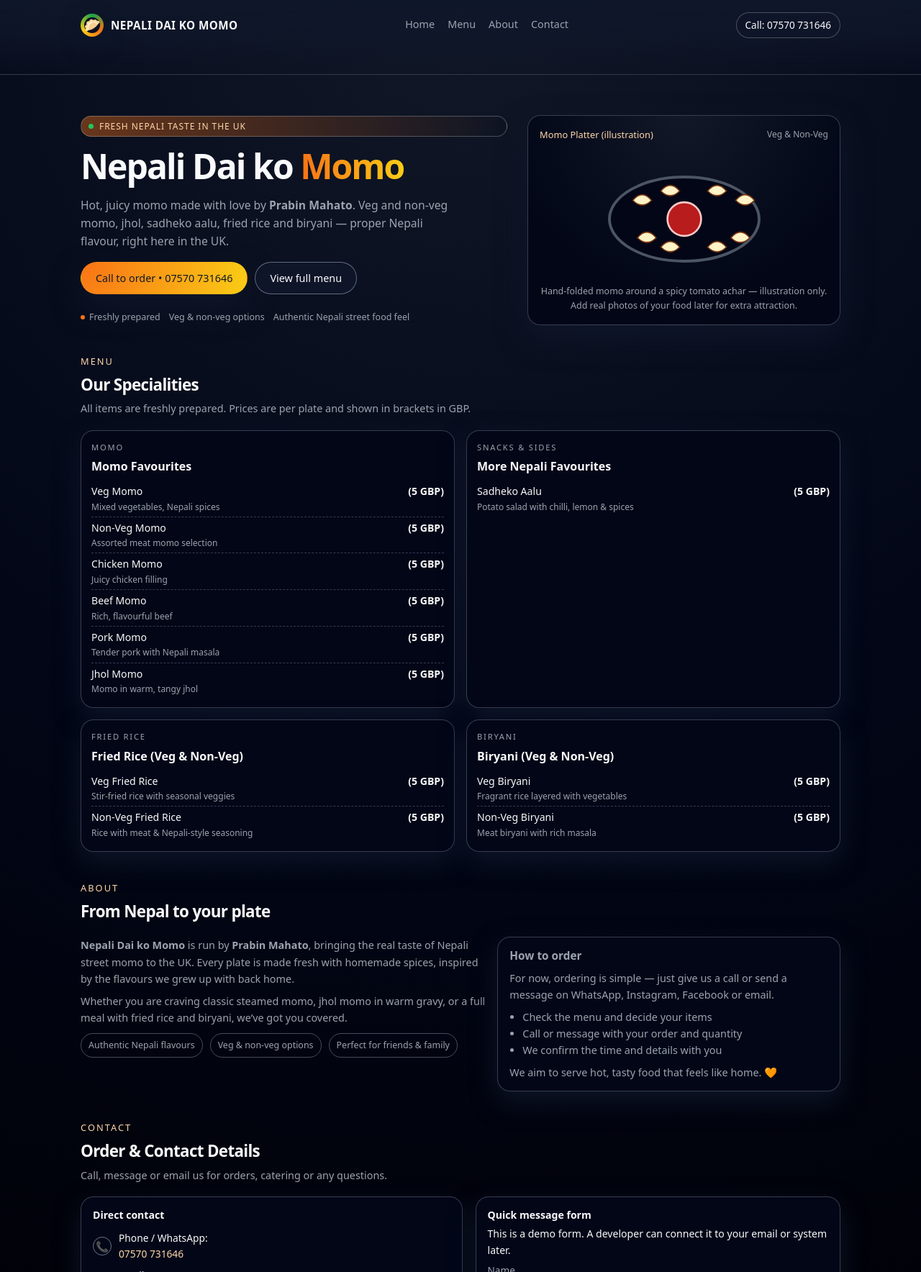
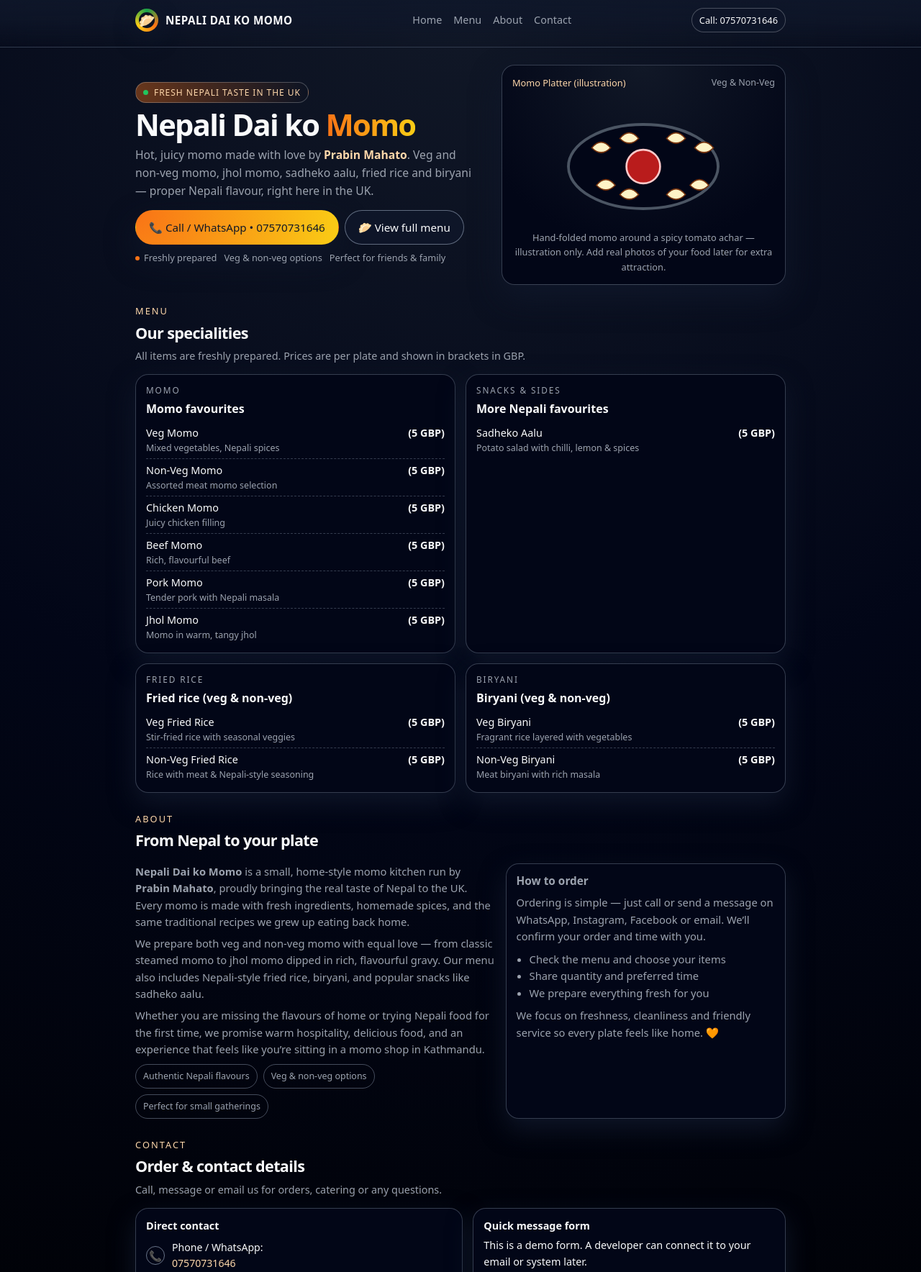
Before and after one commit to prabinsingh9824-hue/nepalidaikomomo, a plain HTML site: page index.html in a window 1280 px wide. Shown: the part 9-1777 px from the top of the page at 72% size. Drawn offline with Linux system fonts and the light colour scheme.

Commit message:
Update index.html

```diff
--- a/index.html
+++ b/index.html
@@ -6,7 +6,7 @@
   <meta name="viewport" content="width=device-width, initial-scale=1" />
   <meta
     name="description"
-    content="Nepali Dai ko Momo - fresh, homemade Nepali momo, biryani and fried rice in the UK. Veg & non-veg options."
+    content="Nepali Dai ko Momo by Prabin Mahato – authentic veg & non-veg Nepali momo, jhol momo, fried rice and biryani in the UK."
   />
   <style>
     :root {
@@ -48,20 +48,26 @@
       text-decoration: none;
     }
 
+    main {
+      padding-bottom: 40px;
+    }
+
     .page {
-      max-width: 1120px;
+      max-width: 960px;
       margin: 0 auto;
-      padding: 16px clamp(16px, 4vw, 32px) 40px;
+      padding: 12px clamp(14px, 4vw, 28px);
     }
+
+    /* HEADER / NAV */
 
     header {
       position: sticky;
       top: 0;
-      z-index: 10;
+      z-index: 20;
       backdrop-filter: blur(18px);
       background: linear-gradient(
           to bottom,
-          rgba(15, 23, 42, 0.95),
+          rgba(15, 23, 42, 0.96),
           rgba(15, 23, 42, 0.75),
           transparent
         ),
@@ -73,8 +79,8 @@
       display: flex;
       align-items: center;
       justify-content: space-between;
-      gap: 16px;
-      padding-block: 10px;
+      gap: 12px;
+      padding-block: 8px;
     }
 
     .brand {
@@ -87,13 +93,7 @@
       width: 32px;
       height: 32px;
       border-radius: 50%;
-      background: conic-gradient(
-        from 120deg,
-        #f97316,
-        #facc15,
-        #16a34a,
-        #f97316
-      );
+      background: conic-gradient(from 120deg, #f97316, #facc15, #16a34a, #f97316);
       display: flex;
       align-items: center;
       justify-content: center;
@@ -120,14 +120,14 @@
 
     .nav-links {
       display: none;
-      gap: 18px;
+      gap: 16px;
       font-size: 0.9rem;
       color: var(--text-muted);
     }
 
     .nav-links a {
       position: relative;
-      padding-bottom: 3px;
+      padding-bottom: 2px;
     }
 
     .nav-links a::after {
@@ -144,24 +144,21 @@
     .nav-links a:hover {
       color: var(--text-main);
     }
+
     .nav-links a:hover::after {
       width: 100%;
     }
 
-    .nav-phone {
-      font-size: 0.85rem;
-      padding: 6px 12px;
-      border-radius: var(--radius-pill);
-      border: 1px solid rgba(248, 250, 252, 0.25);
-      background: rgba(15, 23, 42, 0.9);
+    .nav-call {
       display: none;
     }
 
     .nav-toggle {
       border-radius: var(--radius-pill);
-      padding: 6px 12px;
-      border: 1px solid rgba(148, 163, 184, 0.5);
+      padding: 6px 10px;
+      border: 1px solid rgba(148, 163, 184, 0.55);
       background: rgba(15, 23, 42, 0.96);
+      color: var(--text-main);
       display: inline-flex;
       align-items: center;
       gap: 6px;
@@ -177,15 +174,15 @@
       display: none;
       flex-direction: column;
       gap: 6px;
-      padding: 10px 14px 14px;
+      padding: 8px 10px 10px;
       border-radius: var(--radius-md);
       border: 1px solid rgba(148, 163, 184, 0.4);
-      margin-bottom: 8px;
+      margin-bottom: 6px;
       background: radial-gradient(circle at top, #020617 0, #020617 60%);
     }
 
     .nav-mobile a {
-      font-size: 0.9rem;
+      font-size: 0.92rem;
       color: var(--text-muted);
       padding-block: 4px;
     }
@@ -201,34 +198,31 @@
       .nav-toggle {
         display: none;
       }
-      .nav-phone {
+      .nav-call {
         display: inline-flex;
+        font-size: 0.8rem;
+        padding: 6px 10px;
+        border-radius: var(--radius-pill);
+        border: 1px solid rgba(248, 250, 252, 0.25);
+        background: rgba(15, 23, 42, 0.9);
       }
-    }
-
-    main {
-      padding-top: 16px;
     }
 
     /* HERO */
 
     .hero {
+      margin-top: 8px;
       display: grid;
-      grid-template-columns: minmax(0, 1.4fr);
-      gap: 28px;
+      grid-template-columns: minmax(0, 1fr);
+      gap: 18px;
       align-items: center;
     }
 
     @media (min-width: 900px) {
       .hero {
-        grid-template-columns: minmax(0, 1.5fr) minmax(0, 1.1fr);
+        grid-template-columns: minmax(0, 1.1fr) minmax(0, 0.9fr);
+        gap: 26px;
       }
-    }
-
-    .hero-text {
-      display: flex;
-      flex-direction: column;
-      gap: 16px;
     }
 
     .tagline {
@@ -253,9 +247,10 @@
     }
 
     .hero-title {
-      font-size: clamp(2.1rem, 3.1vw + 1.3rem, 3rem);
+      font-size: clamp(2rem, 3.1vw + 1.2rem, 2.6rem);
       letter-spacing: -0.04em;
-      line-height: 1.05;
+      line-height: 1.1;
+      margin-top: 8px;
     }
 
     .hero-title span {
@@ -267,24 +262,30 @@
     .hero-subtitle {
       font-size: 0.98rem;
       color: var(--text-muted);
-      max-width: 32rem;
+      margin-top: 6px;
+    }
+
+    .hero-subtitle strong {
+      color: var(--accent-soft);
+      font-weight: 600;
     }
 
     .hero-cta {
+      margin-top: 14px;
       display: flex;
-      flex-wrap: wrap;
-      gap: 10px;
-      align-items: center;
+      flex-direction: column;
+      gap: 8px;
     }
 
     .btn {
       border-radius: var(--radius-pill);
-      padding: 10px 20px;
+      padding: 11px 18px;
       border: 1px solid transparent;
-      font-size: 0.9rem;
+      font-size: 0.95rem;
       cursor: pointer;
       display: inline-flex;
       align-items: center;
+      justify-content: center;
       gap: 8px;
       transition: 160ms ease-out;
       text-decoration: none;
@@ -310,13 +311,29 @@
       background: #020617;
     }
 
+    @media (min-width: 480px) {
+      .hero-cta {
+        flex-direction: row;
+        flex-wrap: wrap;
+      }
+      .btn {
+        width: auto;
+      }
+    }
+
+    @media (max-width: 479px) {
+      .btn {
+        width: 100%;
+      }
+    }
+
     .hero-meta {
       display: flex;
       flex-wrap: wrap;
-      gap: 12px;
-      font-size: 0.78rem;
+      gap: 10px;
+      font-size: 0.8rem;
       color: var(--text-muted);
-      margin-top: 6px;
+      margin-top: 8px;
     }
 
     .hero-meta span {
@@ -332,14 +349,13 @@
       background: var(--accent);
     }
 
-    /* FOOD SVG "DIAGRAM" */
-
     .hero-plate {
       border-radius: var(--radius-lg);
       border: 1px solid var(--border-subtle);
       background: radial-gradient(circle at top, #111827 0, #020617 70%);
-      padding: 16px;
+      padding: 14px;
       box-shadow: var(--shadow-soft);
+      margin-top: 4px;
     }
 
     .hero-plate-header {
@@ -347,7 +363,7 @@
       justify-content: space-between;
       font-size: 0.8rem;
       color: var(--text-muted);
-      margin-bottom: 10px;
+      margin-bottom: 8px;
     }
 
     .hero-plate-title {
@@ -358,24 +374,24 @@
     .food-svg {
       width: 100%;
       max-width: 260px;
-      margin: 0 auto 6px;
+      margin: 0 auto 4px;
       display: block;
     }
 
     .hero-plate-caption {
       text-align: center;
-      font-size: 0.78rem;
+      font-size: 0.8rem;
       color: var(--text-muted);
     }
 
     /* SECTIONS */
 
     section {
-      margin-top: 40px;
+      margin-top: 26px;
     }
 
     .section-heading {
-      margin-bottom: 18px;
+      margin-bottom: 14px;
     }
 
     .section-label {
@@ -383,13 +399,13 @@
       letter-spacing: 0.16em;
       text-transform: uppercase;
       color: var(--accent-soft);
-      margin-bottom: 4px;
+      margin-bottom: 3px;
     }
 
     .section-title {
-      font-size: 1.4rem;
+      font-size: 1.35rem;
       letter-spacing: -0.03em;
-      margin-bottom: 4px;
+      margin-bottom: 3px;
     }
 
     .section-subtitle {
@@ -402,10 +418,10 @@
     .menu-grid {
       display: grid;
       grid-template-columns: minmax(0, 1fr);
-      gap: 16px;
+      gap: 14px;
     }
 
-    @media (min-width: 720px) {
+    @media (min-width: 820px) {
       .menu-grid {
         grid-template-columns: repeat(2, minmax(0, 1fr));
       }
@@ -415,22 +431,22 @@
       border-radius: var(--radius-lg);
       border: 1px solid var(--border-subtle);
       background: var(--card-bg);
-      padding: 14px 14px 12px;
+      padding: 12px 14px 10px;
       box-shadow: 0 14px 35px rgba(15, 23, 42, 0.9);
-      font-size: 0.9rem;
+      font-size: 0.92rem;
     }
 
     .menu-card h3 {
       font-size: 1rem;
-      margin-bottom: 6px;
+      margin-bottom: 4px;
     }
 
     .menu-tag {
-      font-size: 0.7rem;
+      font-size: 0.74rem;
       text-transform: uppercase;
       letter-spacing: 0.16em;
       color: var(--text-muted);
-      margin-bottom: 6px;
+      margin-bottom: 4px;
     }
 
     .menu-item-row {
@@ -446,17 +462,17 @@
     }
 
     .menu-item-name {
-      font-size: 0.88rem;
+      font-size: 0.9rem;
     }
 
     .menu-item-note {
-      font-size: 0.75rem;
+      font-size: 0.78rem;
       color: var(--text-muted);
     }
 
     .menu-item-price {
       font-weight: 600;
-      font-size: 0.88rem;
+      font-size: 0.9rem;
       white-space: nowrap;
     }
 
@@ -465,14 +481,14 @@
     .about-grid {
       display: grid;
       grid-template-columns: minmax(0, 1fr);
-      gap: 16px;
-      font-size: 0.9rem;
+      gap: 14px;
+      font-size: 0.92rem;
       color: var(--text-muted);
     }
 
     @media (min-width: 880px) {
       .about-grid {
-        grid-template-columns: minmax(0, 1.3fr) minmax(0, 1.1fr);
+        grid-template-columns: minmax(0, 1.35fr) minmax(0, 1.05fr);
       }
     }
 
@@ -480,15 +496,15 @@
       border-radius: var(--radius-lg);
       border: 1px solid var(--border-subtle);
       background: var(--card-bg);
-      padding: 14px 16px;
+      padding: 12px 14px;
       box-shadow: 0 14px 35px rgba(15, 23, 42, 0.9);
     }
 
     .about-highlight {
       display: flex;
       flex-wrap: wrap;
-      gap: 10px;
-      margin-top: 10px;
+      gap: 8px;
+      margin-top: 8px;
     }
 
     .about-pill {
@@ -502,13 +518,13 @@
 
     .contact-grid {
       display: grid;
-      grid-template-columns: minmax(0, 1.2fr);
-      gap: 18px;
+      grid-template-columns: minmax(0, 1fr);
+      gap: 14px;
     }
 
     @media (min-width: 860px) {
       .contact-grid {
-        grid-template-columns: minmax(0, 1.15fr) minmax(0, 1.1fr);
+        grid-template-columns: minmax(0, 1.1fr) minmax(0, 1.05fr);
       }
     }
 
@@ -516,22 +532,22 @@
       border-radius: var(--radius-lg);
       border: 1px solid var(--border-subtle);
       background: var(--card-bg);
-      padding: 14px 16px;
+      padding: 12px 14px;
       box-shadow: 0 14px 35px rgba(15, 23, 42, 0.9);
-      font-size: 0.88rem;
+      font-size: 0.9rem;
     }
 
     .contact-list {
       display: grid;
       gap: 8px;
-      margin-top: 10px;
+      margin-top: 8px;
     }
 
     .contact-row {
       display: flex;
       align-items: center;
       gap: 10px;
-      font-size: 0.86rem;
+      font-size: 0.88rem;
     }
 
     .contact-icon {
@@ -553,7 +569,7 @@
     form {
       display: grid;
       gap: 8px;
-      font-size: 0.85rem;
+      font-size: 0.86rem;
     }
 
     label {
@@ -585,15 +601,15 @@
     }
 
     .footnote {
-      font-size: 0.75rem;
+      font-size: 0.78rem;
       color: var(--text-muted);
       margin-top: 4px;
     }
 
     footer {
       border-top: 1px solid rgba(148, 163, 184, 0.25);
-      margin-top: 32px;
-      padding-top: 12px;
+      margin-top: 26px;
+      padding-top: 10px;
       font-size: 0.78rem;
       color: var(--text-muted);
     }
@@ -632,7 +648,7 @@
         </div>
 
         <div style="display:flex; align-items:center; gap:8px;">
-          <a class="nav-phone" href="tel:+447570731646">Call: 07570 731646</a>
+          <a class="nav-call" href="tel:+447570731646">Call: 07570731646</a>
           <button class="nav-toggle" id="navToggle">
             <span>☰</span> Menu
           </button>
@@ -650,7 +666,7 @@
   <main class="page">
     <!-- HERO -->
     <section id="home" class="hero">
-      <div class="hero-text">
+      <div>
         <div class="tagline">
           <span class="tag-dot"></span>
           Fresh Nepali taste in the UK
@@ -660,29 +676,31 @@
         </h1>
         <p class="hero-subtitle">
           Hot, juicy momo made with love by
-          <strong>Prabin Mahato</strong>. Veg and non-veg momo, jhol, sadheko aalu,
-          fried rice and biryani — proper Nepali flavour, right here in the UK.
+          <strong>Prabin Mahato</strong>. Veg and non-veg momo, jhol momo, sadheko
+          aalu, fried rice and biryani — proper Nepali flavour, right here in the UK.
         </p>
+
         <div class="hero-cta">
           <a href="tel:+447570731646" class="btn btn-primary">
-            Call to order • 07570 731646
+            📞 Call / WhatsApp • 07570731646
           </a>
           <a href="#menu" class="btn btn-ghost">
-            View full menu
+            🥟 View full menu
           </a>
         </div>
+
         <div class="hero-meta">
-          <span><span class="hero-meta-dot"></span>Freshly prepared</span>
+          <span><span class="hero-meta-dot"></span> Freshly prepared</span>
           <span>Veg & non-veg options</span>
-          <span>Authentic Nepali street food feel</span>
+          <span>Perfect for friends & family</span>
         </div>
       </div>
 
-      <!-- Simple momo "diagram" using SVG -->
+      <!-- SVG "diagram" -->
       <aside class="hero-plate" aria-label="Illustration of momo plate">
         <div class="hero-plate-header">
           <div class="hero-plate-title">Momo Platter (illustration)</div>
-          <div style="font-size:0.75rem;">Veg & Non-Veg</div>
+          <div style="font-size:0.78rem;">Veg & Non-Veg</div>
         </div>
         <svg class="food-svg" viewBox="0 0 200 140">
           <!-- plate -->
@@ -712,7 +730,7 @@
     <section id="menu">
       <div class="section-heading">
         <div class="section-label">Menu</div>
-        <h2 class="section-title">Our Specialities</h2>
+        <h2 class="section-title">Our specialities</h2>
         <p class="section-subtitle">
           All items are freshly prepared. Prices are per plate and shown in brackets in GBP.
         </p>
@@ -721,7 +739,7 @@
       <div class="menu-grid">
         <article class="menu-card">
           <div class="menu-tag">Momo</div>
-          <h3>Momo Favourites</h3>
+          <h3>Momo favourites</h3>
 
           <div class="menu-item-row">
             <div>
@@ -773,8 +791,8 @@
         </article>
 
         <article class="menu-card">
-          <div class="menu-tag">Snacks & Sides</div>
-          <h3>More Nepali Favourites</h3>
+          <div class="menu-tag">Snacks & sides</div>
+          <h3>More Nepali favourites</h3>
 
           <div class="menu-item-row">
             <div>
@@ -786,8 +804,8 @@
         </article>
 
         <article class="menu-card">
-          <div class="menu-tag">Fried Rice</div>
-          <h3>Fried Rice (Veg & Non-Veg)</h3>
+          <div class="menu-tag">Fried rice</div>
+          <h3>Fried rice (veg & non-veg)</h3>
 
           <div class="menu-item-row">
             <div>
@@ -808,7 +826,7 @@
 
         <article class="menu-card">
           <div class="menu-tag">Biryani</div>
-          <h3>Biryani (Veg & Non-Veg)</h3>
+          <h3>Biryani (veg & non-veg)</h3>
 
           <div class="menu-item-row">
             <div>
@@ -839,36 +857,44 @@
       <div class="about-grid">
         <div>
           <p>
-            <strong>Nepali Dai ko Momo</strong> is run by
-            <strong>Prabin Mahato</strong>, bringing the real taste of Nepali
-            street momo to the UK. Every plate is made fresh with homemade
-            spices, inspired by the flavours we grew up with back home.
+            <strong>Nepali Dai ko Momo</strong> is a small, home-style momo kitchen
+            run by <strong>Prabin Mahato</strong>, proudly bringing the real taste of
+            Nepal to the UK. Every momo is made with fresh ingredients, homemade
+            spices, and the same traditional recipes we grew up eating back home.
           </p>
-          <p style="margin-top:8px;">
-            Whether you are craving classic steamed momo, jhol momo in warm
-            gravy, or a full meal with fried rice and biryani, we’ve got you covered.
+          <p style="margin-top:6px;">
+            We prepare both veg and non-veg momo with equal love — from classic
+            steamed momo to jhol momo dipped in rich, flavourful gravy. Our menu
+            also includes Nepali-style fried rice, biryani, and popular snacks like
+            sadheko aalu.
+          </p>
+          <p style="margin-top:6px;">
+            Whether you are missing the flavours of home or trying Nepali food for
+            the first time, we promise warm hospitality, delicious food, and an
+            experience that feels like you’re sitting in a momo shop in Kathmandu.
           </p>
 
           <div class="about-highlight">
             <div class="about-pill">Authentic Nepali flavours</div>
             <div class="about-pill">Veg & non-veg options</div>
-            <div class="about-pill">Perfect for friends & family</div>
+            <div class="about-pill">Perfect for small gatherings</div>
           </div>
         </div>
 
         <div class="about-card">
           <strong style="font-size:0.96rem;">How to order</strong>
           <p style="margin-top:6px;">
-            For now, ordering is simple — just give us a call or send a message on
-            WhatsApp, Instagram, Facebook or email.
+            Ordering is simple — just call or send a message on WhatsApp, Instagram,
+            Facebook or email. We’ll confirm your order and time with you.
           </p>
           <ul style="margin-top:8px; padding-left:18px;">
-            <li>Check the menu and decide your items</li>
-            <li>Call or message with your order and quantity</li>
-            <li>We confirm the time and details with you</li>
+            <li>Check the menu and choose your items</li>
+            <li>Share quantity and preferred time</li>
+            <li>We prepare everything fresh for you</li>
           </ul>
           <p style="margin-top:8px;">
-            We aim to serve hot, tasty food that feels like home. 🧡
+            We focus on freshness, cleanliness and friendly service so every plate
+            feels like home. 🧡
           </p>
         </div>
       </div>
@@ -878,7 +904,7 @@
     <section id="contact">
       <div class="section-heading">
         <div class="section-label">Contact</div>
-        <h2 class="section-title">Order & Contact Details</h2>
+        <h2 class="section-title">Order & contact details</h2>
         <p class="section-subtitle">
           Call, message or email us for orders, catering or any questions.
         </p>
@@ -892,7 +918,7 @@
               <div class="contact-icon">📞</div>
               <div>
                 Phone / WhatsApp: <br />
-                <a class="contact-link" href="tel:+447570731646">07570 731646</a>
+                <a class="contact-link" href="tel:+447570731646">07570731646</a>
               </div>
             </div>
 
@@ -927,13 +953,13 @@
                 Facebook: <br />
                 <a
                   class="contact-link"
-                  href="https://www.facebook.com/profile.php?id=100094"
+                  href="https://www.facebook.com/"
                   target="_blank"
                   rel="noreferrer"
                 >
                   Pra Bin Mahato
                 </a>
-                <!-- If this link is not correct, you can change it later -->
+                <!-- You can replace this link with your real profile URL -->
               </div>
             </div>
           </div>
@@ -946,17 +972,17 @@
           </p>
           <form>
             <div>
-              <label for="name">Name</label>
-              <input id="name" type="text" placeholder="Your name" />
+              <label for="cname">Name</label>
+              <input id="cname" type="text" placeholder="Your name" />
             </div>
             <div>
-              <label for="phone">Phone</label>
-              <input id="phone" type="tel" placeholder="Your phone" />
+              <label for="cphone">Phone</label>
+              <input id="cphone" type="tel" placeholder="Your phone" />
             </div>
             <div>
-              <label for="message">Message</label>
+              <label for="cmessage">Message</label>
               <textarea
-                id="message"
+                id="cmessage"
                 placeholder="Write your order or question here..."
               ></textarea>
             </div>
@@ -977,9 +1003,7 @@
       <div>
         © <span id="year"></span> Nepali Dai ko Momo · Site owner: Prabin Mahato
       </div>
-      <div>
-        Designed for a small momo business in the UK.
-      </div>
+      <div>Designed for a small Nepali momo business in the UK.</div>
     </div>
   </footer>
 
@@ -989,10 +1013,8 @@
     const navMobile = document.getElementById("navMobile");
     if (navToggle && navMobile) {
       navToggle.addEventListener("click", () => {
-        navMobile.style.display =
-          navMobile.style.display === "flex" ? "none" : "flex";
+        navMobile.style.display = navMobile.style.display === "flex" ? "none" : "flex";
       });
-
       navMobile.querySelectorAll("a").forEach((link) => {
         link.addEventListener("click", () => {
           if (window.innerWidth < 768) navMobile.style.display = "none";
@@ -1001,8 +1023,7 @@
     }
 
     // year in footer
-    document.getElementById("year").textContent =
-      new Date().getFullYear();
+    document.getElementById("year").textContent = new Date().getFullYear();
   </script>
 </body>
 </html>
```
